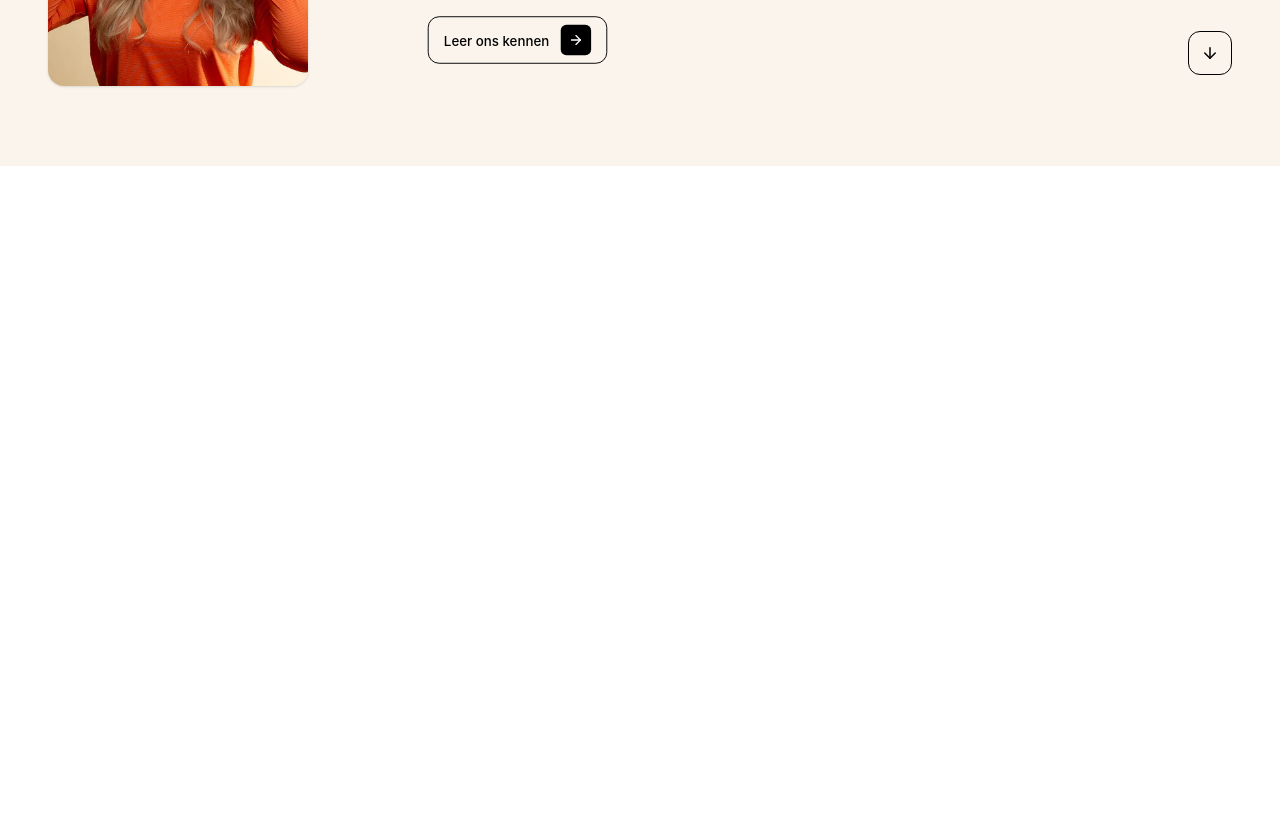
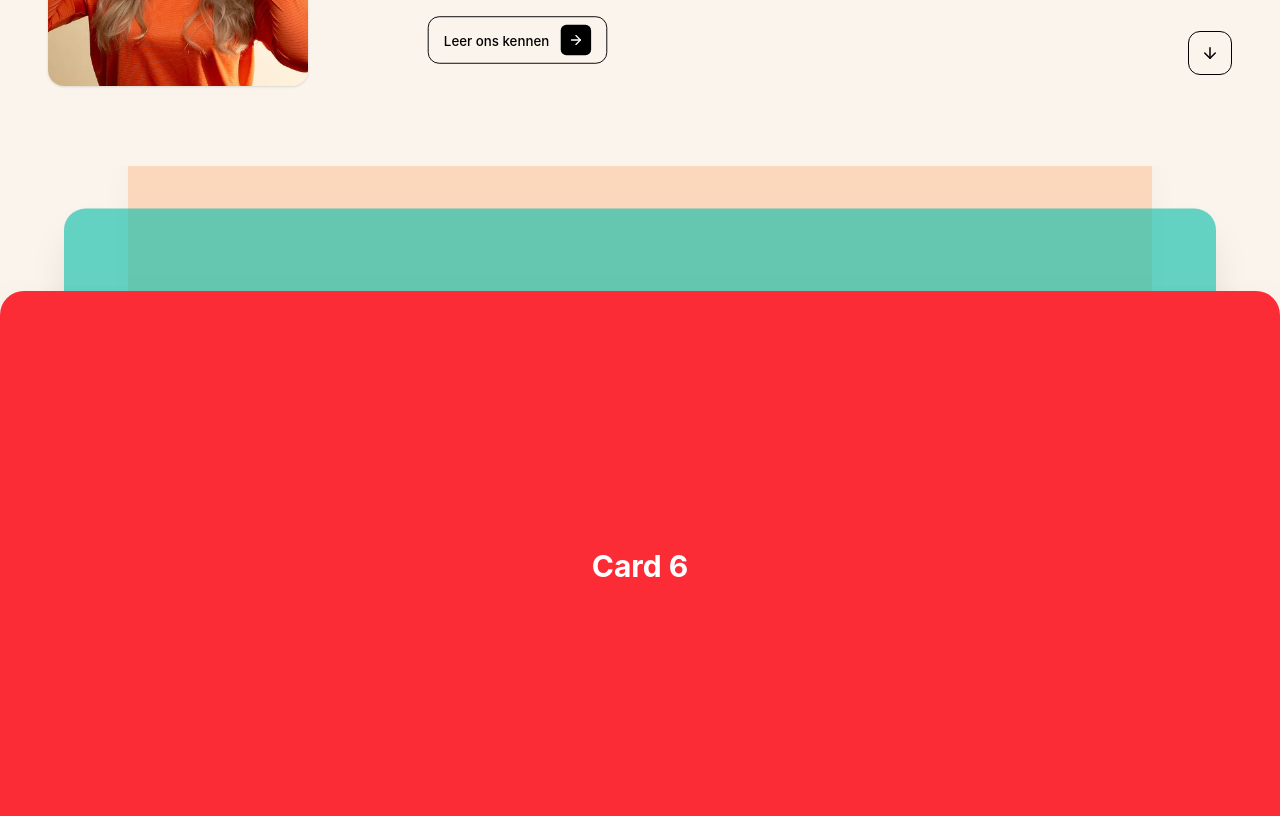
Before and after one commit to rajibulislam60/gethyped, a React (Vite) app: page / in a window 1280 px wide. Shown: the part 1760-2576 px from the top of the page. Before the commit the page ends 1926 px from the top, so only its background shows below. Built offline with nearby package versions, Linux system fonts and the light colour scheme.

Commit message:
scrollanimation is working

```diff
--- /dev/null
+++ b/src/components/ScrollAnimation.jsx
@@ -0,0 +1,82 @@
+import { Container } from "lucide-react";
+import { useEffect, useRef, useState } from "react";
+
+const cards = [
+  { id: 1, color: "bg-blue-500" },
+  { id: 2, color: "bg-purple-500" },
+  { id: 3, color: "bg-pink-500" },
+  { id: 4, color: "bg-orange-500" },
+  { id: 5, color: "bg-teal-500" },
+  { id: 6, color: "bg-red-500" },
+];
+
+export default function GetHypedScroll() {
+  const containerRef = useRef(null);
+  const [progress, setProgress] = useState(0);
+
+  useEffect(() => {
+    const handleScroll = () => {
+      const el = containerRef.current;
+      if (!el) return;
+
+      const rect = el.getBoundingClientRect();
+      const windowHeight = window.innerHeight;
+
+      const totalScrollable = rect.height - windowHeight;
+      const currentScroll = -rect.top;
+      const scrollProgress = Math.min(
+        Math.max(currentScroll / totalScrollable, 0),
+        1,
+      );
+
+      setProgress(scrollProgress);
+    };
+
+    window.addEventListener("scroll", handleScroll);
+    return () => window.removeEventListener("scroll", handleScroll);
+  }, []);
+
+  const activeIndex = progress * (cards.length - 1);
+
+  return (
+    <div>
+      <div ref={containerRef} className="h-[700vh]">
+        <div className="sticky top-0 h-screen flex items-center justify-center overflow-hidden">
+          <div className="relative w-full h-[550px] perspective-[1000px]">
+            {cards.map((card, i) => {
+              const offset = i - activeIndex;
+
+              let translateY = 0;
+              let scale = 1;
+              let opacity = 1;
+
+              if (offset > 0) {
+                translateY = offset * 100;
+              } else {
+                scale = 1 - Math.abs(offset) * 0.1;
+                translateY = offset * 20;
+                opacity = 1 - Math.abs(offset) * 0.4;
+              }
+
+              return (
+                <div
+                  key={card.id}
+                  className={`absolute inset-0 flex items-center justify-center text-white text-3xl font-bold rounded-3xl shadow-2xl ${card.color}`}
+                  style={{
+                    transform: `translateY(${translateY}%) scale(${scale})`,
+                    opacity: opacity < 0 ? 0 : opacity,
+                    zIndex: cards.length + i,
+                    transition:
+                      "transform 0.1s ease-out, opacity 0.1s ease-out",
+                  }}
+                >
+                  Card {card.id}
+                </div>
+              );
+            })}
+          </div>
+        </div>
+      </div>
+    </div>
+  );
+}
--- a/src/pages/Home.jsx
+++ b/src/pages/Home.jsx
@@ -1,12 +1,14 @@
 import React from "react";
 import Navbar from "../components/Navbar";
 import Hero from "./../components/Hero";
+import ScrollAnimation from "../components/ScrollAnimation";
 
 const Home = () => {
   return (
     <div className="bg-[#faf4ec]">
       <Navbar className="sticky" />
       <Hero />
+      <ScrollAnimation />
     </div>
   );
 };
```
